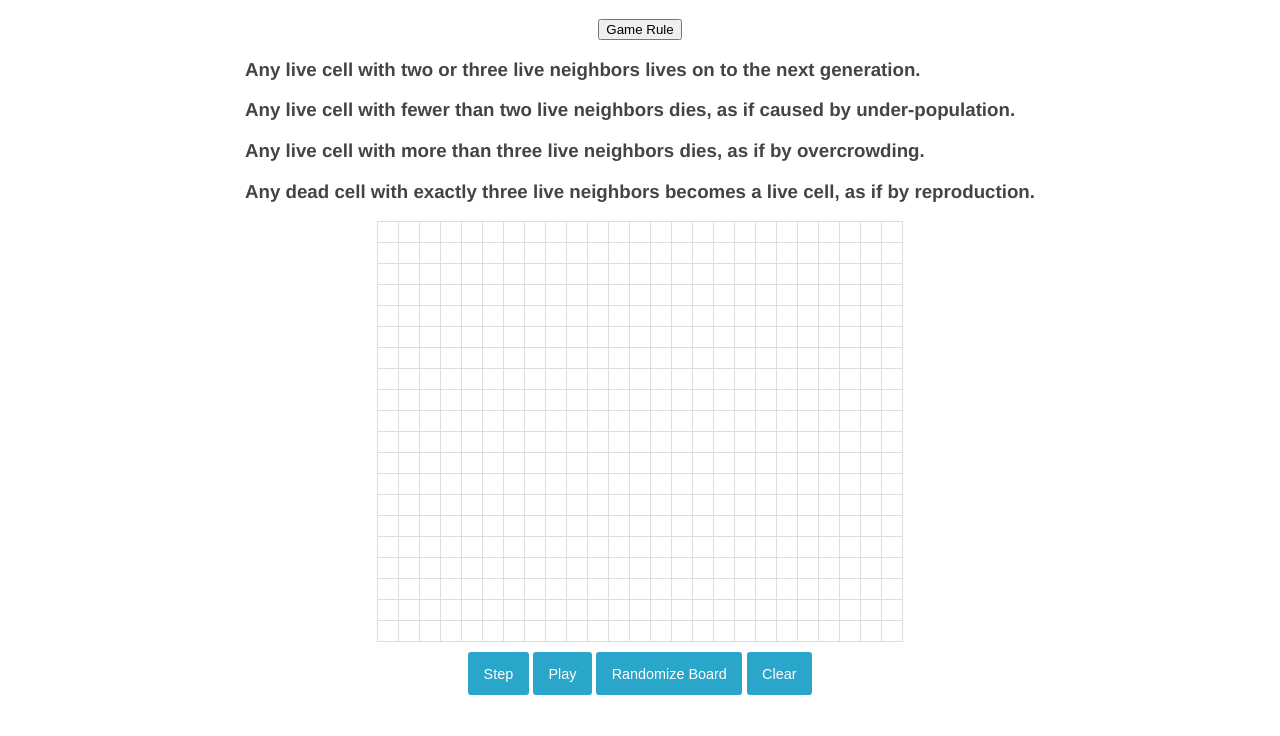
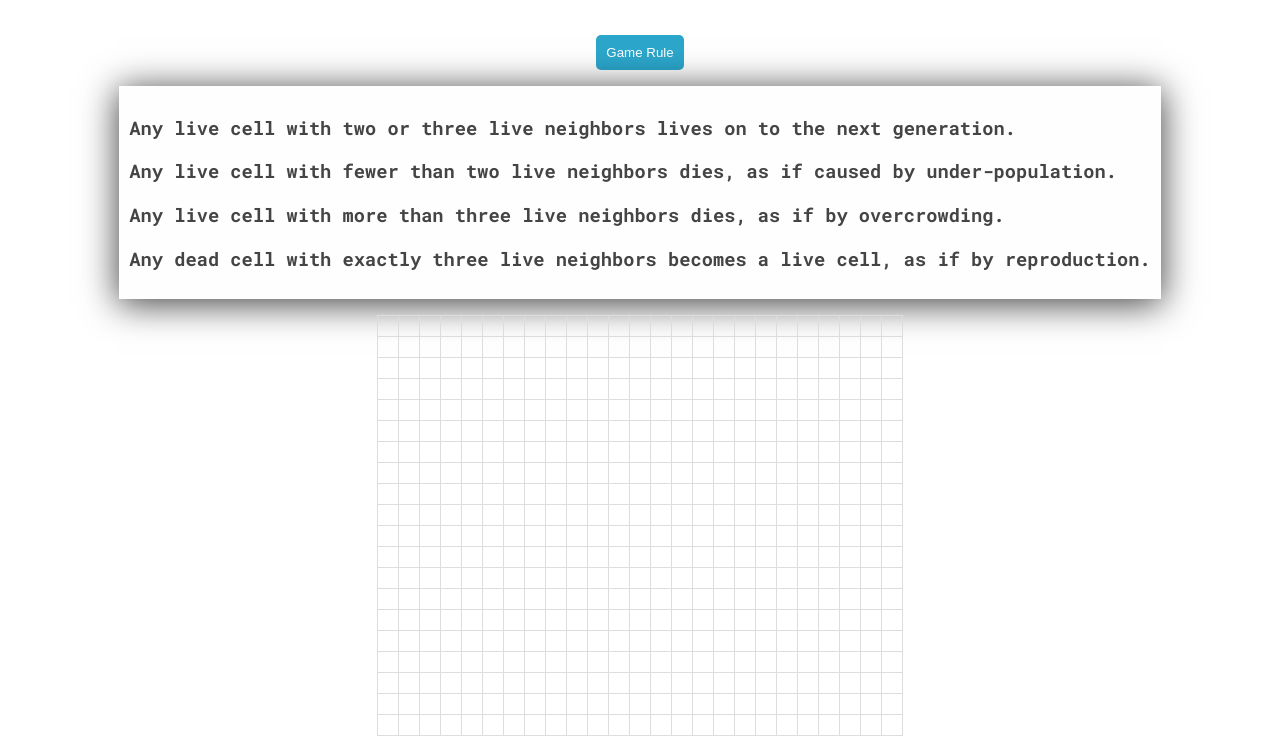
Before and after one commit to su-de-sh/game-of-life, a plain HTML site: page index.html in a window 1280 px wide. Both pictures are taken after a click on the button "Game Rule". Shown: the part 64-800 px from the top of the page. Drawn offline with Linux system fonts and the light colour scheme.

Commit message:
css added by raju dai

```diff
--- a/main.css
+++ b/main.css
@@ -1,3 +1,6 @@
+@import url('https://fonts.googleapis.com/css2?family=Roboto+Mono:wght@200;300;700&display=swap');
+
+
 body {
   font-family: Futura, Helvetica, Arial, sans-serif;
   color: #444;
@@ -46,6 +49,7 @@ td.alive {
   text-align: center;
   background-color: #2ba6cb;
   color: #fefefe;
+  font-family: 'Roboto Mono', monospace;
 }
 
 .button:hover, .button:focus {
@@ -59,3 +63,30 @@ td.alive {
 h1{
   font-family: 'Press Start 2P', cursive;
 }
+
+#rule {
+  padding: 10px;
+  background-color: #2ba6cb;
+  border: none;
+  margin: 1rem 0;
+  color : white;
+  border-radius: 5px;
+
+}
+
+#rule:hover{
+  background-color : black;
+  color: white;
+  transition: 0.6s ease;
+}
+
+#game-rules{
+  padding: 10px;
+  background-color: #fefefe;
+  margin-bottom: 1rem;
+  font-family: 'Roboto Mono', monospace;
+  font-size: 200;
+  box-shadow: 0px 4px 34px 1px rgba(0,0,0,0.75);
+-webkit-box-shadow: 0px 4px 34px 1px rgba(0,0,0,0.75);
+-moz-box-shadow: 0px 4px 34px 1px rgba(0,0,0,0.75);
+}
```
